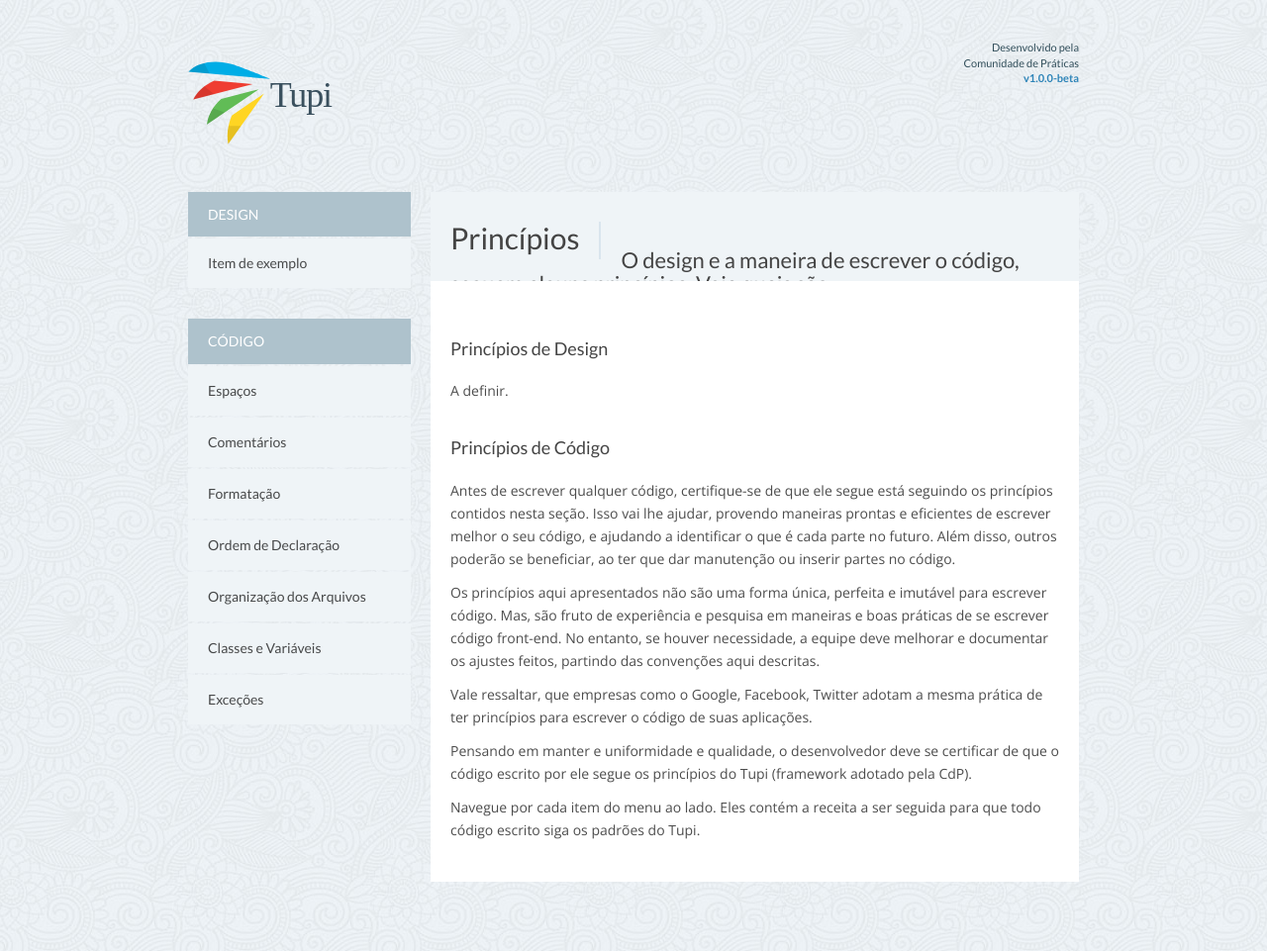
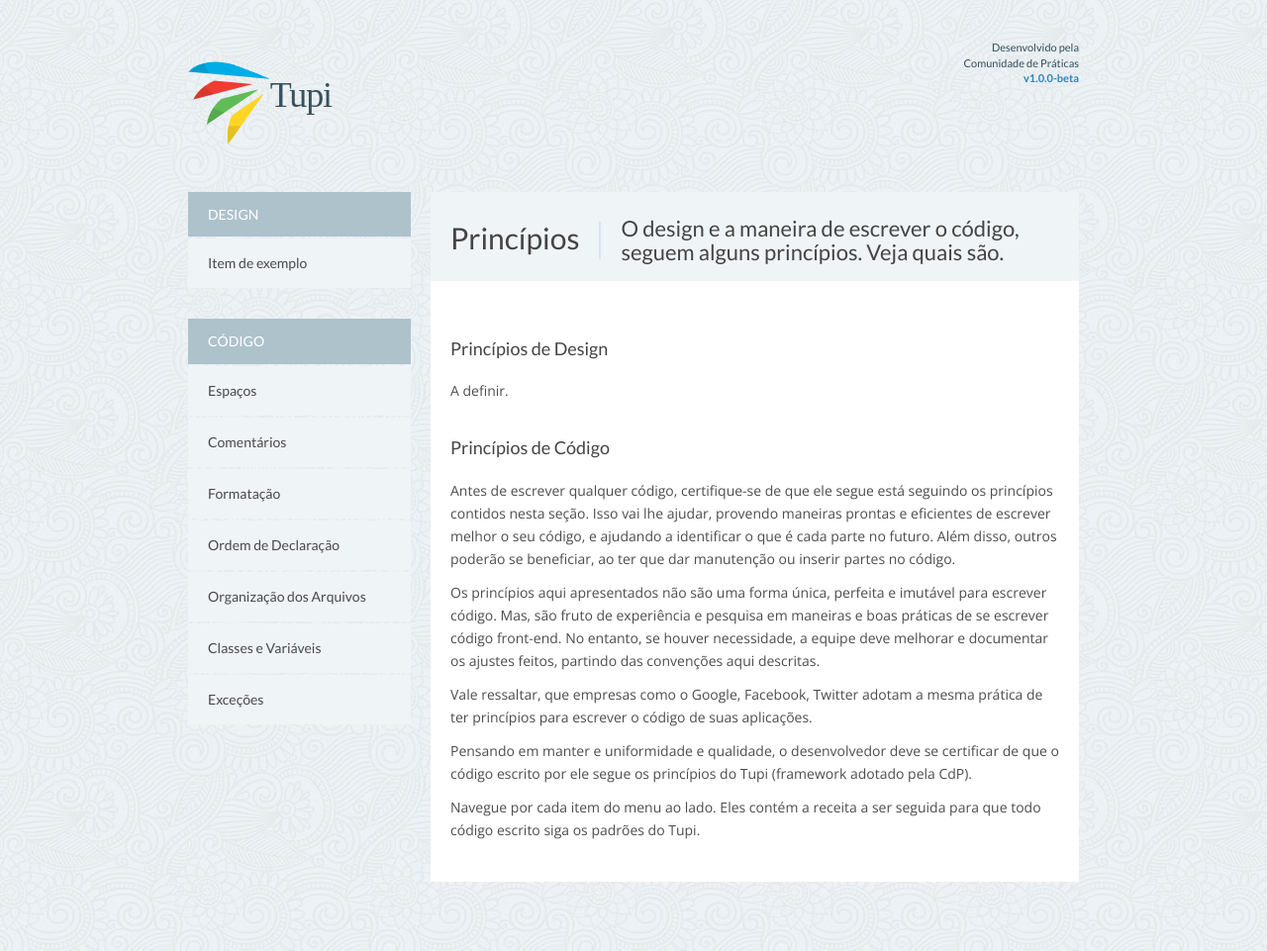
Before and after one commit to ABS-org/tupi-docs, a Jekyll site: the page built from docs/principles/index.html, in a window 1280 px wide. Shown: the whole page at 99% size. Built offline with Jekyll 4.4.1, drawn with Linux system fonts in a browser that asks for light colours; nearby versions of some CDN libraries.

Commit message:
Update principles index

```diff
--- a/docs/principles/index.html
+++ b/docs/principles/index.html
@@ -7,7 +7,7 @@ title: Princípios
 <article class="content">
   <header class="header">
     <h1 class="title">Princípios</h1>
-    <h2>O design e a maneira de escrever o código, seguem alguns princípios. Veja quais são.</h2>
+    <h2 class="subtitle">O design e a maneira de escrever o código, seguem alguns princípios. Veja quais são.</h2>
   </header>
   <br>
 
```
